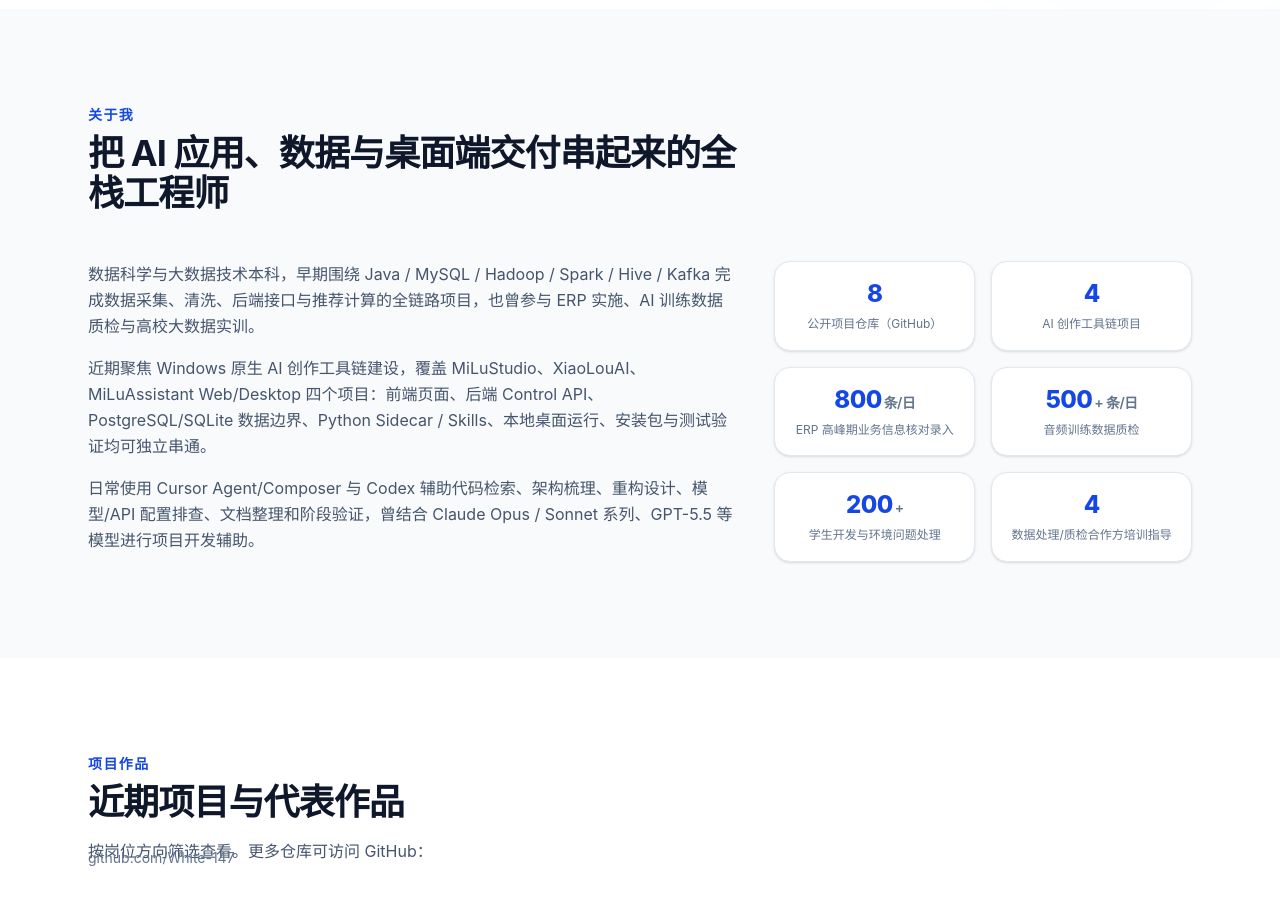
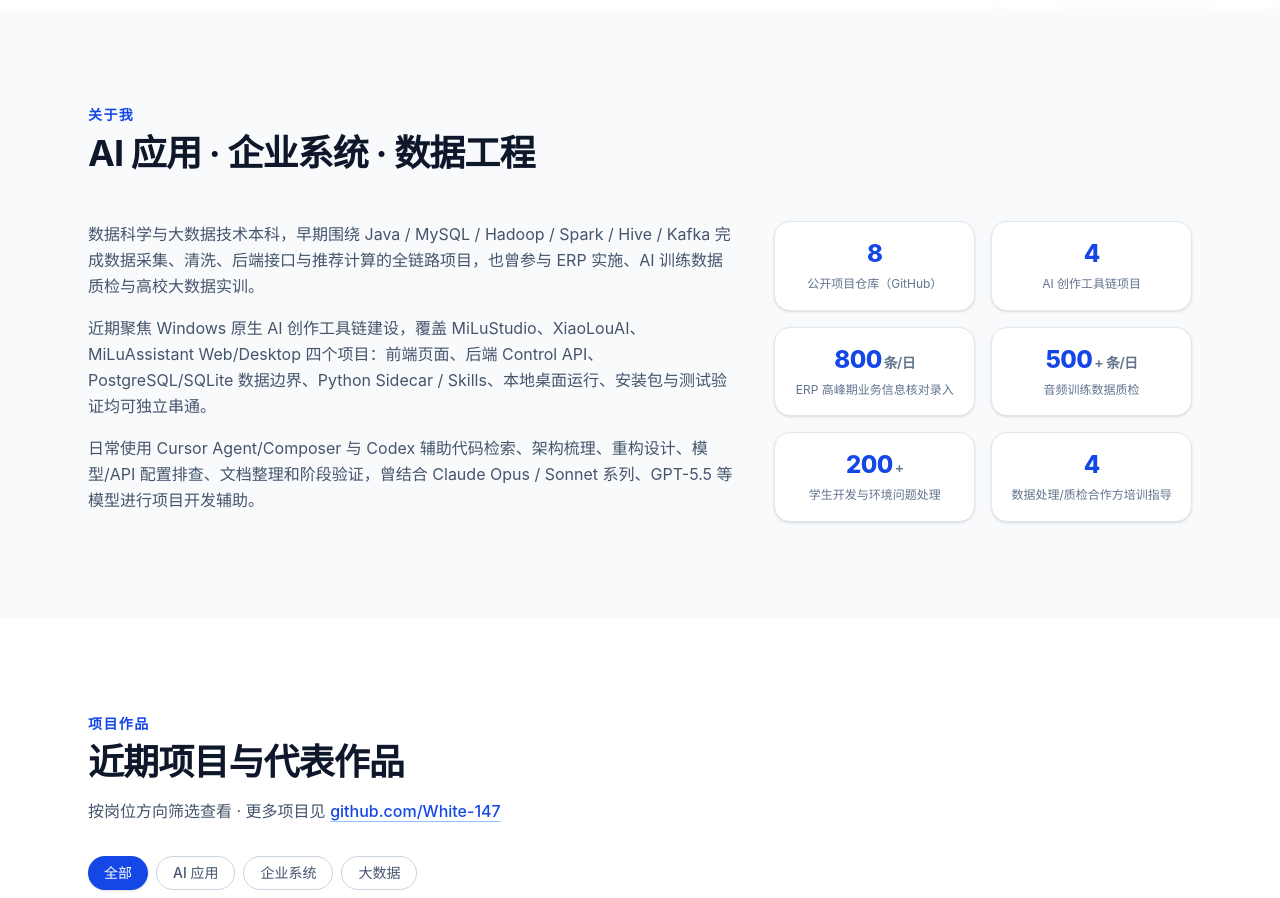
Before and after one commit to White-147/jyl-site, a React (Vite) app: page / in a window 1280 px wide. Shown: the part 600-1498 px from the top of the page. Built offline with nearby package versions, Linux system fonts and the light colour scheme.

Commit message:
fix: 关于标题去岗位限定、项目区 GitHub 提示合并为单行内联链接

```diff
--- a/src/components/About.tsx
+++ b/src/components/About.tsx
@@ -6,7 +6,7 @@ export default function About() {
   return (
     <section id="about" className="scroll-mt-16 bg-slate-50 py-20 sm:py-24 dark:bg-slate-900">
       <div className="mx-auto max-w-6xl px-4 sm:px-6">
-        <SectionHeading eyebrow="关于我" title="把 AI 应用、数据与桌面端交付串起来的全栈工程师" />
+        <SectionHeading eyebrow="关于我" title="AI 应用 · 企业系统 · 数据工程" />
 
         <div className="mt-12 grid gap-10 lg:grid-cols-5">
           {/* 文字 */}
--- a/src/components/Projects.tsx
+++ b/src/components/Projects.tsx
@@ -99,11 +99,20 @@ export default function Projects() {
         <SectionHeading
           eyebrow="项目作品"
           title="近期项目与代表作品"
-          description="按岗位方向筛选查看。更多仓库可访问 GitHub："
+          description={
+            <>
+              按岗位方向筛选查看 · 更多项目见{' '}
+              <a
+                href={profile.github}
+                target="_blank"
+                rel="noreferrer"
+                className="font-medium text-blue-700 underline decoration-blue-300 underline-offset-4 hover:text-blue-800 dark:text-blue-400 dark:decoration-blue-500/50 dark:hover:text-blue-300"
+              >
+                {profile.githubLabel}
+              </a>
+            </>
+          }
         />
-        <p className="-mt-4 max-w-2xl text-sm text-slate-500 dark:text-slate-400">
-          {profile.githubLabel}
-        </p>
 
         {/* 岗位方向筛选 */}
         <Reveal className="mt-8 flex flex-wrap gap-2">
--- a/src/components/SectionHeading.tsx
+++ b/src/components/SectionHeading.tsx
@@ -1,9 +1,10 @@
+import type { ReactNode } from 'react'
 import Reveal from './Reveal'
 
 interface SectionHeadingProps {
   eyebrow: string
   title: string
-  description?: string
+  description?: ReactNode
 }
 
 export default function SectionHeading({ eyebrow, title, description }: SectionHeadingProps) {
```
